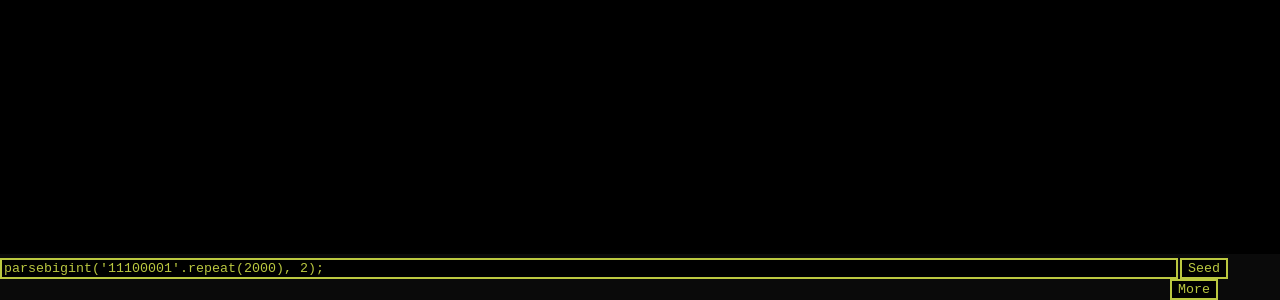
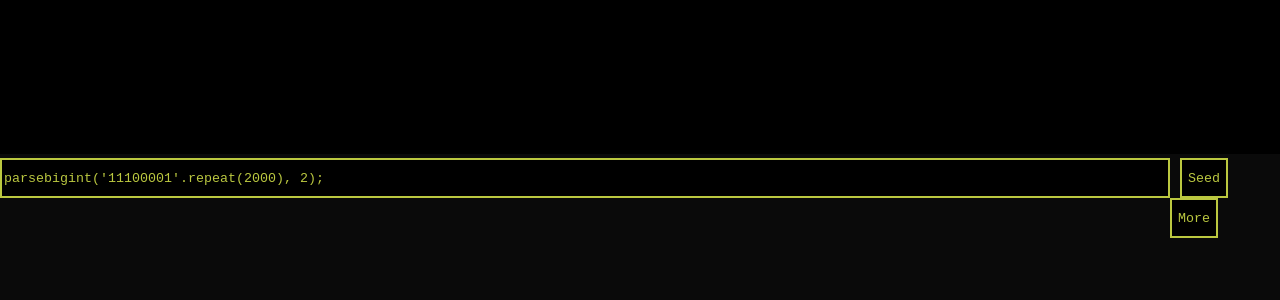
Before and after one commit to goomba2352/collatz_web, a plain HTML site: page web/index.html in a window 1280 px wide. Shown: the part 516-816 px from the top of the page. Drawn offline with Linux system fonts and the light colour scheme.

Commit message:
Better css

```diff
--- a/src/app.ts
+++ b/src/app.ts
@@ -187,7 +187,7 @@ class MainCanvas {
     var context: CanvasRenderingContext2D = this.canvas.getContext("2d");
     this.p_height = this.canvas.height;
     this.p_width = this.canvas.width;
-    this.canvas.height = window.innerHeight - 30;
+    this.canvas.height = window.innerHeight - 130;
     this.canvas.width = window.innerWidth;
     if (this.p_width != this.canvas.width || this.p_height != this.canvas.height) {
       this.settings.InvalidateRenderCache();
--- a/web/app_web.js
+++ b/web/app_web.js
@@ -627,7 +627,7 @@ class MainCanvas {
     var context = this.canvas.getContext("2d");
     this.p_height = this.canvas.height;
     this.p_width = this.canvas.width;
-    this.canvas.height = window.innerHeight - 30;
+    this.canvas.height = window.innerHeight - 130;
     this.canvas.width = window.innerWidth;
 
     if (this.p_width != this.canvas.width || this.p_height != this.canvas.height) {
--- a/web/main.css
+++ b/web/main.css
@@ -20,16 +20,17 @@ input, button {
   border-style: solid;
   color:rgb(187, 200, 64);
   font-family: monospace;
+  box-sizing: border-box;
+  height: 100%;
 }
+
 #initial_value {
   width: 100%;
 }
+
 #settings {
+  height: 40px;
   display: flex;
-}
-
-#restart {
-  margin-left: 10px;
 }
 
 #value_div {
@@ -37,8 +38,16 @@ input, button {
 }
 
 #button_div {
-  width:110px;
+  height: 100%;
+  min-width: 110px;
+  flex-basis: 110px;
 }
+
+
+#restart {
+  margin-left: 10px;
+}
+
 
 div.popup_settings {
   position:absolute;
```
